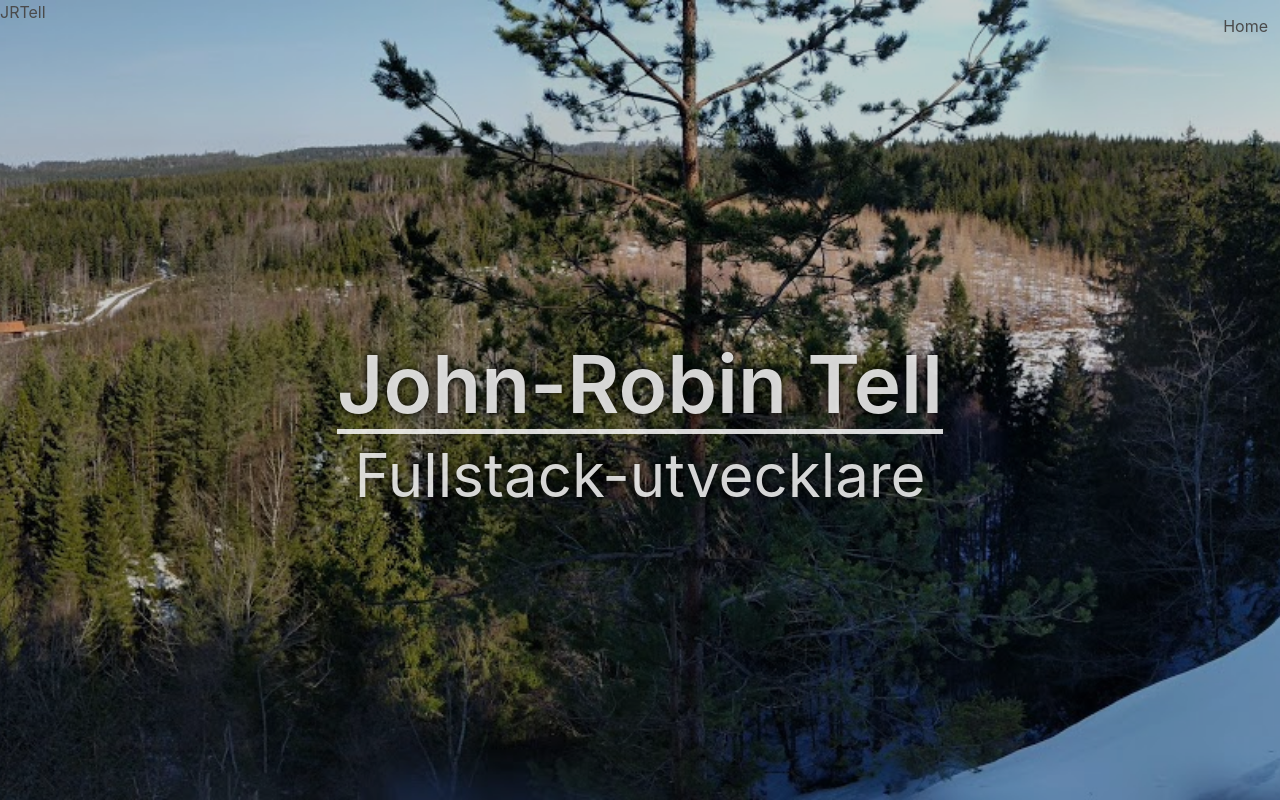
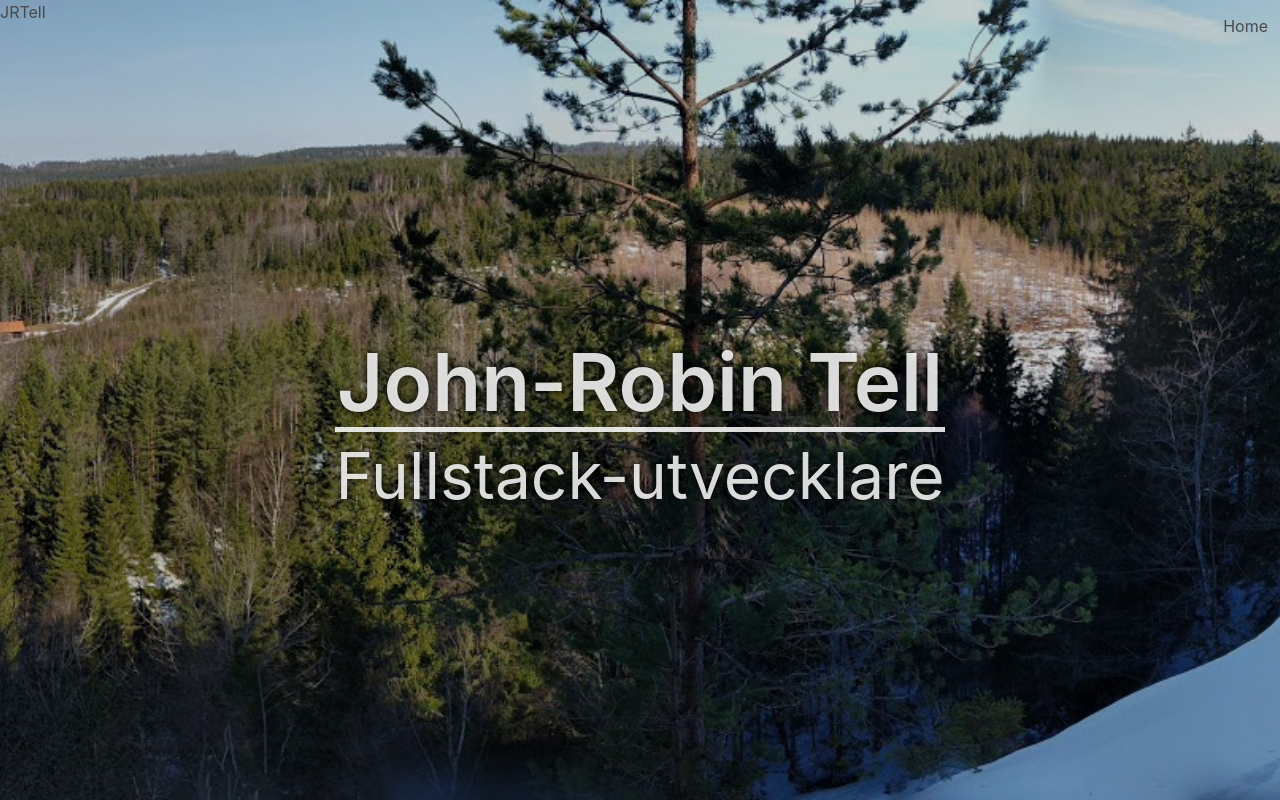
Before and after one commit to jrtell1/jrtell.se, a Vue app: page / in a window 1280 px wide. Built offline with nearby package versions, Linux system fonts and the light colour scheme.

Commit message:
Adjusted title opacity

```diff
--- a/src/assets/sass/_base.scss
+++ b/src/assets/sass/_base.scss
@@ -5,13 +5,13 @@
 
     .title {
         font-size: 80px;
-        color: rgba(255, 255, 255, 0.83);
-        border-bottom: 5px solid rgba(255, 255, 255, 0.83);
+        color: rgba(255, 255, 255, 0.85);
+        border-bottom: 5px solid rgba(255, 255, 255, 0.85);
     }
 
     .subtitle {
-        font-size: 60px;
-        color: rgba(255, 255, 255, 0.83);
+        font-size: 64px;
+        color: rgba(255, 255, 255, 0.85);
     }
 }
 
```
